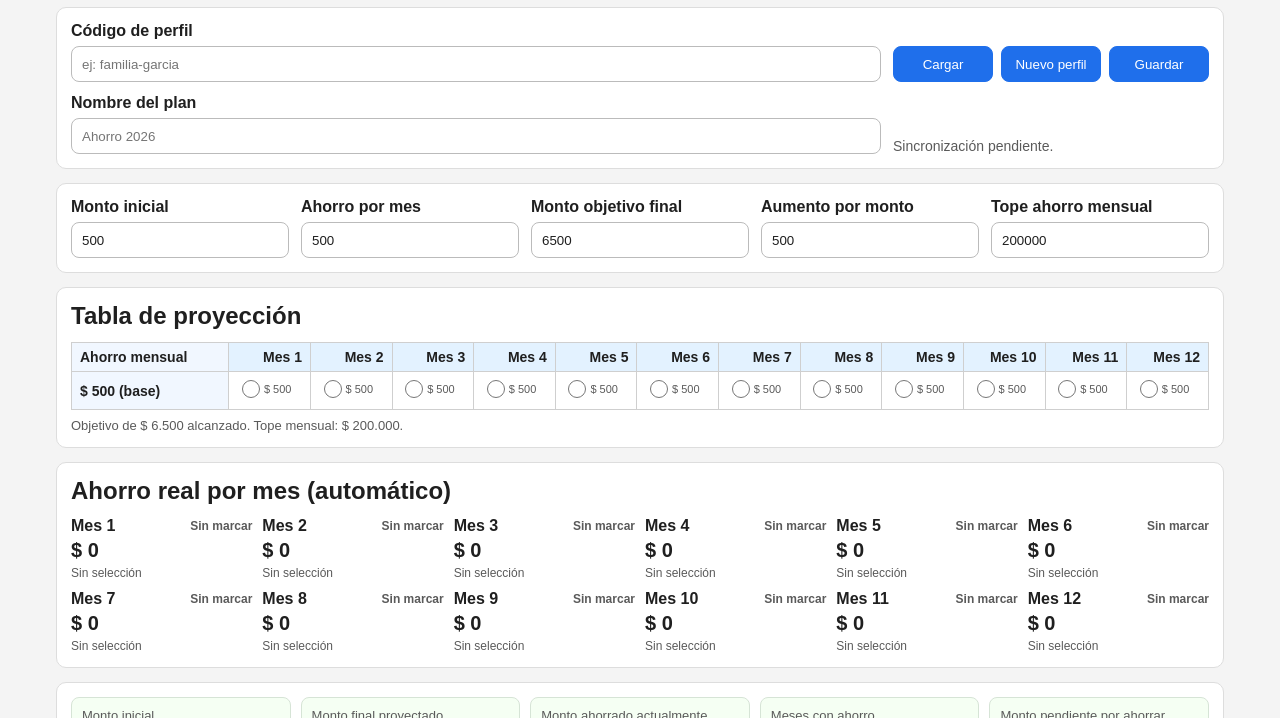
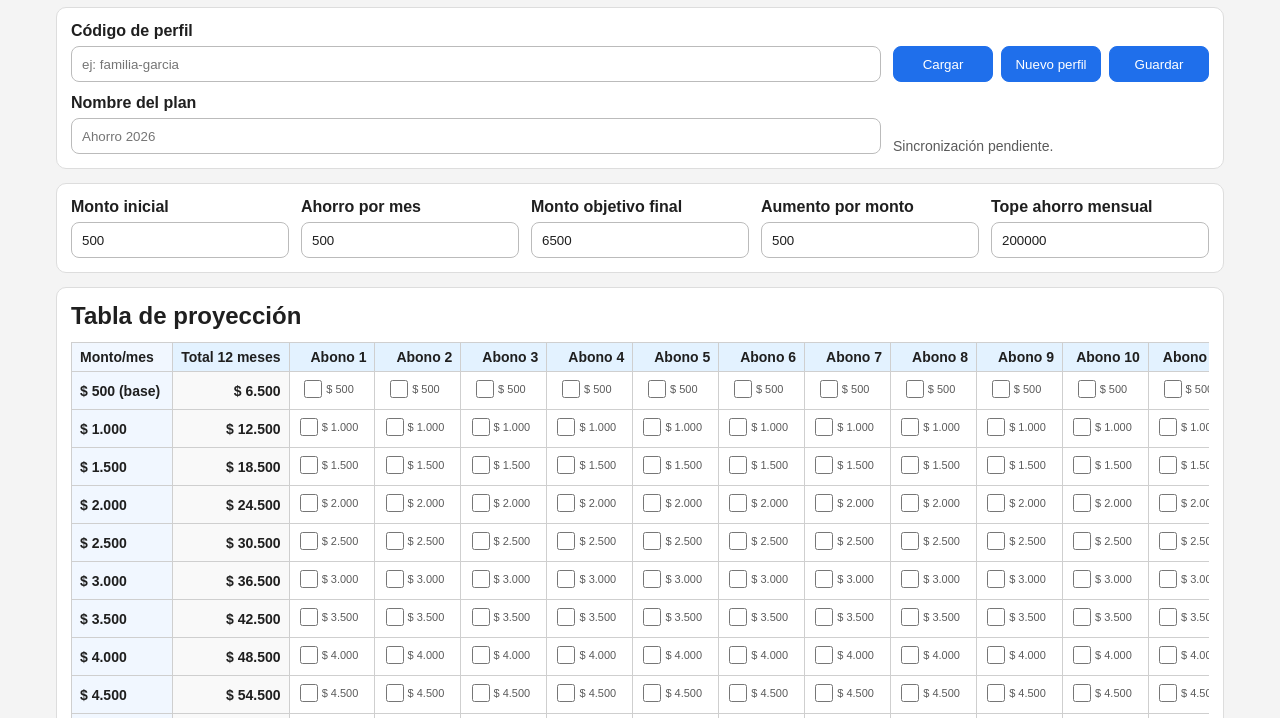
Before and after one commit to Wilyos/ahorros, a website: page public/index.html in a window 1280 px wide. Shown: the part 82-800 px from the top of the page. Drawn offline with Linux system fonts and the light colour scheme.

Commit message:
Nueva logica: generar incrementos dinamicos, usar Abono en lugar de Mes, mostrar Total 12 meses

```diff
--- a/public/app.js
+++ b/public/app.js
@@ -136,27 +136,12 @@ function getEffectiveMonthlySaving() {
 function getProjectionScenarios() {
   const maxCap = getMaxCapValue();
   const baseMonthlySaving = sanitizeNumber(state.monthlySaving, 500, 0);
-  const targetAmount = sanitizeNumber(
-    state.desiredTargetAmount,
-    state.initialAmount + baseMonthlySaving * state.targetMonths,
-    0
-  );
   const stepAmount = sanitizeNumber(state.projectionStepAmount, 500, 100);
   const scenarios = [];
 
+  // Generar TODOS los incrementos desde base hasta máximo
   let currentMonthlySaving = baseMonthlySaving;
-  let isInCapPhase = false;
-  let scenariosGenerated = 0;
-  const maxRowsLimit = 15; // Límite máximo de filas para no generar demasiadas
-
-  // Generar escenarios hasta alcanzar objetivo, tope o límite de filas
-  while (scenariosGenerated < maxRowsLimit) {
-    // Si llegamos al tope, cambiar a fase de tope
-    if (currentMonthlySaving >= maxCap && !isInCapPhase) {
-      isInCapPhase = true;
-      currentMonthlySaving = maxCap;
-    }
-
+  while (currentMonthlySaving <= maxCap) {
     const monthlySavingToUse = Math.min(currentMonthlySaving, maxCap);
     const values = projectedByMonth(monthlySavingToUse);
     scenarios.push({
@@ -164,38 +149,14 @@ function getProjectionScenarios() {
       values
     });
 
-    const finalAmount = values[state.targetMonths - 1];
-
-    // Si alcanzamos el objetivo, parar
-    if (finalAmount >= targetAmount) {
-      break;
-    }
-
-    // Si no estamos en fase de tope, incrementar por el stepAmount
-    if (!isInCapPhase) {
-      currentMonthlySaving += stepAmount;
-      // Verificar si el siguiente valor superaría el tope
-      if (currentMonthlySaving > maxCap) {
-        isInCapPhase = true;
-        currentMonthlySaving = maxCap;
-      }
-    } else {
-      // Si estamos en fase de tope y ya tenemos una fila con el tope, parar
-      break;
-    }
-
-    scenariosGenerated += 1;
+    currentMonthlySaving += stepAmount;
   }
-
-  const lastScenario = scenarios[scenarios.length - 1];
-  const reachedTarget = Boolean(lastScenario) && lastScenario.values[state.targetMonths - 1] >= targetAmount;
 
   return {
     scenarios,
-    reachedTarget,
     maxCap,
-    targetAmount,
-    effectiveStepAmount: stepAmount
+    stepAmount,
+    baseMonthlySaving
   };
 }
 
@@ -219,9 +180,9 @@ function renderProjectionTable() {
     state.scenarioLocked.push(Array.from({ length: 12 }, () => false));
   }
 
-  // Construir tabla de MESES en columnas, con radio buttons para elegir UNO por mes
-  let tableHtml = '<thead><tr><th>Ahorro mensual</th>';
-  tableHtml += Array.from({ length: 12 }, (_, i) => `<th>Mes ${i + 1}</th>`).join('');
+  // Construir tabla: FILAS = Montos | COLUMNAS = Aboños (meses)
+  let tableHtml = '<thead><tr><th>Monto/mes</th><th>Total 12 meses</th>';
+  tableHtml += Array.from({ length: 12 }, (_, i) => `<th>Abono ${i + 1}</th>`).join('');
   tableHtml += '</tr></thead><tbody>';
 
   scenarios.forEach((scenario, scenarioIdx) => {
@@ -229,23 +190,23 @@ function renderProjectionTable() {
       ? `${formatCurrency(scenario.monthlySaving)} (base)`
       : formatCurrency(scenario.monthlySaving);
 
-    tableHtml += `<tr><td class="scenario-label">${monthlyLabel}</td>`;
+    // Total si se ahorra este monto el mes completo
+    const totalFor12Months = scenario.monthlySaving * 12 + state.initialAmount;
+
+    tableHtml += `<tr><td class="scenario-label">${monthlyLabel}</td><td class="total-column">${formatCurrency(totalFor12Months)}</td>`;
 
     for (let monthIdx = 0; monthIdx < 12; monthIdx++) {
       const checked = Boolean(state.scenarioChecks[scenarioIdx]?.[monthIdx]);
       const locked = Boolean(state.scenarioLocked[scenarioIdx]?.[monthIdx]);
-      const radioName = `month_${monthIdx}`;
-      const inputId = `radio_${scenarioIdx}_${monthIdx}`;
-      // Mostrar el monto mensual constante, ya que es lo que se suma
+      const checkboxId = `check_${scenarioIdx}_${monthIdx}`;
       const monthlyValue = scenario.monthlySaving;
 
       tableHtml += `
         <td class="projection-check-cell">
           <label class="projection-check-label">
             <input
-              id="${inputId}"
-              type="radio"
-              name="${radioName}"
+              id="${checkboxId}"
+              type="checkbox"
               data-scenario-idx="${scenarioIdx}"
               data-month-idx="${monthIdx}"
               ${checked ? 'checked' : ''}
@@ -263,29 +224,20 @@ function renderProjectionTable() {
   tableHtml += '</tbody>';
   els.projectionTable.innerHTML = tableHtml;
 
-  // Mensaje sobre el objetivo
-  if (projectionData.reachedTarget) {
-    els.projectionNote.textContent = `Objetivo de ${formatCurrency(projectionData.targetAmount)} alcanzado. Tope mensual: ${formatCurrency(projectionData.maxCap)}.`;
-  } else {
-    els.projectionNote.textContent = `Generando escenarios respetando tope de ${formatCurrency(projectionData.maxCap)} para alcanzar objetivo de ${formatCurrency(projectionData.targetAmount)}.`;
-  }
+  // Mensaje sobre la configuración
+  const msgText = `Generando incrementos de ${formatCurrency(projectionData.stepAmount)} desde ${formatCurrency(projectionData.baseMonthlySaving)} hasta ${formatCurrency(projectionData.maxCap)}.`;
+  els.projectionNote.textContent = msgText;
 
-  // Event listeners para los radio buttons
-  els.projectionTable.querySelectorAll('input[type="radio"][data-scenario-idx][data-month-idx]').forEach((input) => {
+  // Event listeners para los checkboxes
+  els.projectionTable.querySelectorAll('input[type="checkbox"][data-scenario-idx][data-month-idx]').forEach((input) => {
     input.addEventListener('change', (event) => {
       const scenarioIdx = Number(event.target.dataset.scenarioIdx);
       const monthIdx = Number(event.target.dataset.monthIdx);
 
-      // Limpiar todos los radios de este mes (solo uno puede estar marcado)
-      state.scenarioChecks.forEach((row, idx) => {
-        if (row) row[monthIdx] = false;
-      });
-
-      // Marcar solo el escenario seleccionado para este mes
       if (!state.scenarioChecks[scenarioIdx]) {
         state.scenarioChecks[scenarioIdx] = Array.from({ length: 12 }, () => false);
       }
-      state.scenarioChecks[scenarioIdx][monthIdx] = true;
+      state.scenarioChecks[scenarioIdx][monthIdx] = Boolean(event.target.checked);
 
       recalculateMonthlyActualsFromChecks();
       renderMonthlyActualInputs();
@@ -316,7 +268,7 @@ function renderMonthlyActualInputs() {
     return `
       <article class="month-input">
         <div class="month-header">
-          <span>Mes ${monthIdx + 1}</span>
+          <span>Abono ${monthIdx + 1}</span>
           <span class="month-lock">${hasLocked ? '🔒 Bloqueado' : checkedCount > 0 ? `${checkedCount} check(s)` : 'Sin marcar'}</span>
         </div>
         <div class="month-value">${formatCurrency(current)}</div>
--- a/public/styles.css
+++ b/public/styles.css
@@ -168,6 +168,13 @@ td:first-child {
   background: var(--sticky-bg);
 }
 
+.total-column {
+  font-weight: 600;
+  background: var(--check-row-bg);
+  position: sticky;
+  left: auto;
+}
+
 thead th {
   background: var(--header-bg);
 }
```
